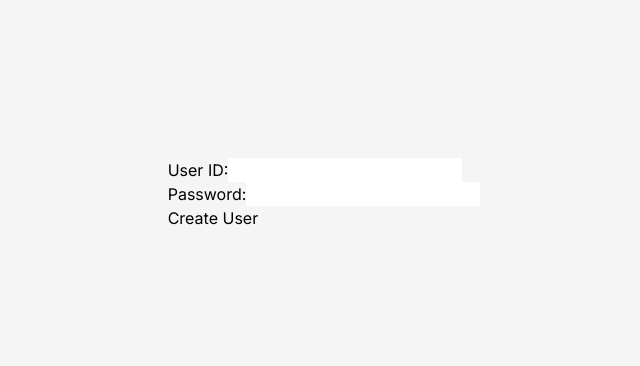
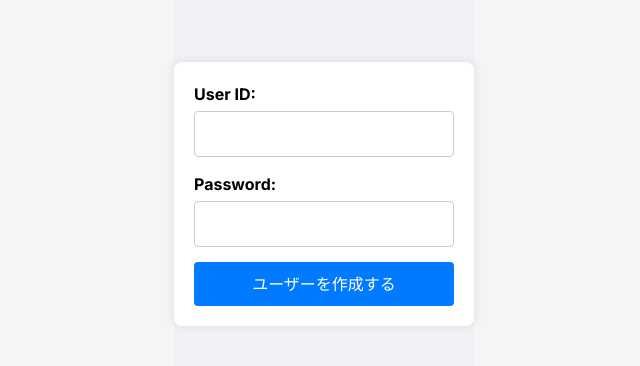
Before and after one commit to KondouM/AccountCrateForm, a Next.js app: page / in a window 1280 px wide. Shown: the part 206-572 px from the top of the page, without its empty margins (316-956 px from the left). Built offline with nearby package versions, Linux system fonts and the light colour scheme.

Commit message:
fix page layout

```diff
--- a/src/app/layout.tsx
+++ b/src/app/layout.tsx
@@ -5,8 +5,8 @@ import "./globals.css";
 const inter = Inter({ subsets: ["latin"] });
 
 export const metadata: Metadata = {
-  title: "Create Next App",
-  description: "Generated by create next app",
+  title: "ReRedStone",
+  description: "ReRedStone",
 };
 
 export default function RootLayout({
@@ -15,7 +15,7 @@ export default function RootLayout({
   children: React.ReactNode;
 }>) {
   return (
-    <html lang="en">
+    <html lang="ja">
       <body className={inter.className}>{children}</body>
     </html>
   );
--- a/src/app/page.tsx
+++ b/src/app/page.tsx
@@ -5,10 +5,15 @@ import { useState } from 'react';
 export default function HomePage() {
   const [userID, setUserID] = useState('');
   const [password, setPassword] = useState('');
+  const [error, setError] = useState('');
+  const [buttonColor, setButtonColor] = useState('#007bff');
 
   const handleSubmit = async (e: React.FormEvent<HTMLFormElement>) => {
     e.preventDefault();
 
+    setError(''); // エラーをリセット
+
+    try {
       const response = await fetch('/api/create-user', {
         method: 'POST',
         headers: {
@@ -16,6 +21,10 @@ export default function HomePage() {
         },
         body: JSON.stringify({ userID, password }),
       });
+
+      if (!response.ok) {
+        throw new Error('ユーザーの作成に失敗しました。');
+      }
 
       const result = await response.json();
       console.log(result);
@@ -26,29 +35,89 @@ export default function HomePage() {
       // 入力内容をクリア
       setUserID('');
       setPassword('');
+    } catch (error) {
+      setError((error as Error).message);
+    }
   };
 
   return (
-    <form onSubmit={handleSubmit}>
-      <div>
-        <label htmlFor="userID">User ID:</label>
+    <div style={styles.container}>
+      <form onSubmit={handleSubmit} style={styles.form}>
+        <div style={styles.inputGroup}>
+          <label htmlFor="userID" style={styles.label}>User ID:</label>
           <input
             type="text"
             id="userID"
             value={userID}
             onChange={(e) => setUserID(e.target.value)}
+            style={styles.input}
           />
         </div>
-      <div>
-        <label htmlFor="password">Password:</label>
+        <div style={styles.inputGroup}>
+          <label htmlFor="password" style={styles.label}>Password:</label>
           <input
             type="password"
             id="password"
             value={password}
             onChange={(e) => setPassword(e.target.value)}
+            style={styles.input}
           />
         </div>
-      <button type="submit">Create User</button>
+        {error && <p style={styles.error}>{error}</p>}
+        <button
+          type="submit"
+          style={{ ...styles.button, backgroundColor: buttonColor }}
+          onMouseEnter={() => setButtonColor('#0056b3')}
+          onMouseLeave={() => setButtonColor('#007bff')}
+        >
+          ユーザーを作成する
+        </button>
       </form>
+    </div>
   );
 }
+
+const styles = {
+  container: {
+    display: 'flex',
+    justifyContent: 'center',
+    alignItems: 'center',
+    height: '100vh',
+    backgroundColor: '#f0f2f5',
+  },
+  form: {
+    backgroundColor: '#fff',
+    padding: '20px',
+    borderRadius: '8px',
+    boxShadow: '0 0 10px rgba(0,0,0,0.1)',
+    width: '300px',
+  },
+  inputGroup: {
+    marginBottom: '15px',
+  },
+  label: {
+    display: 'block',
+    marginBottom: '5px',
+    fontWeight: 'bold',
+  },
+  input: {
+    width: '100%',
+    padding: '10px',
+    border: '1px solid #ccc',
+    borderRadius: '4px',
+  },
+  button: {
+    width: '100%',
+    padding: '10px',
+    border: 'none',
+    borderRadius: '4px',
+    color: '#fff',
+    fontSize: '16px',
+    cursor: 'pointer',
+    transition: 'background-color 0.3s',
+  },
+  error: {
+    color: 'red',
+    fontSize: '14px',
+  },
+};
```
Also changed, not shown: 2 other files (tests, documents, lock files or other folders). Lines whose indentation alone changed are shown as unchanged.
